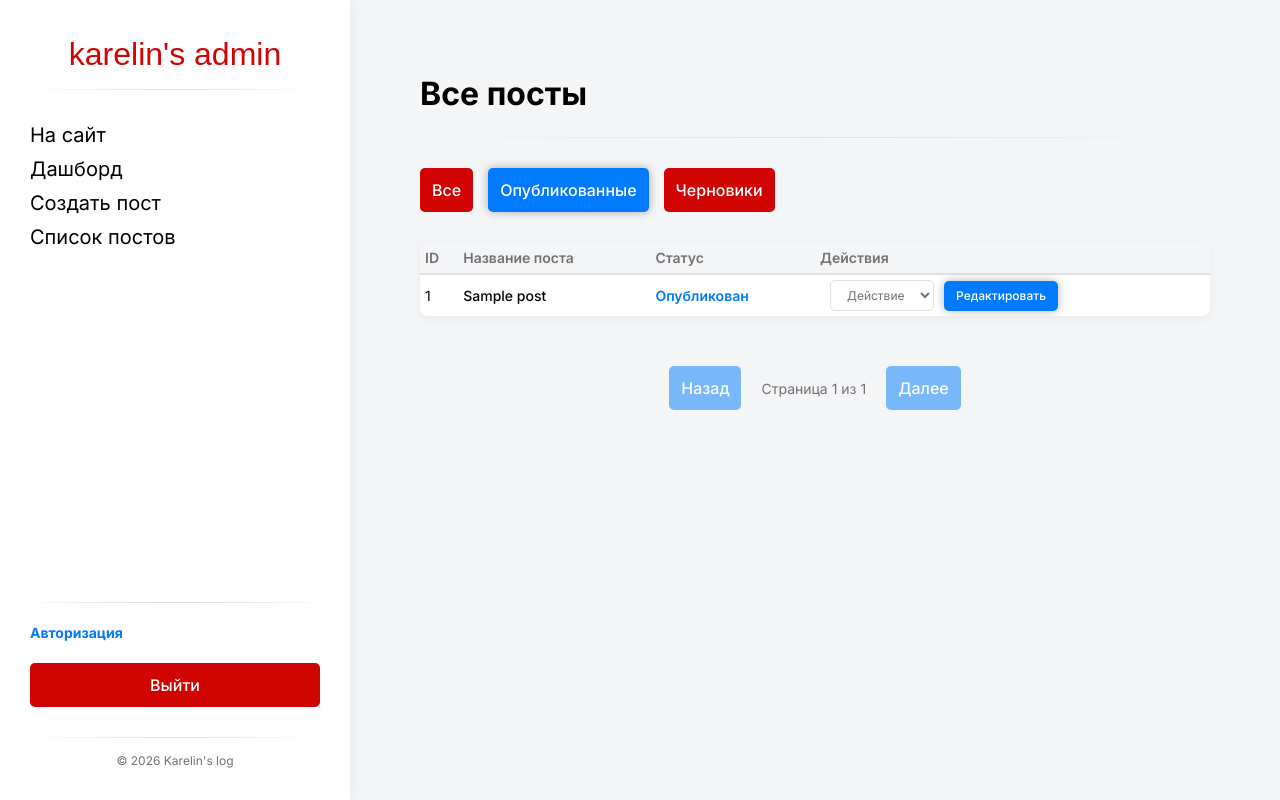
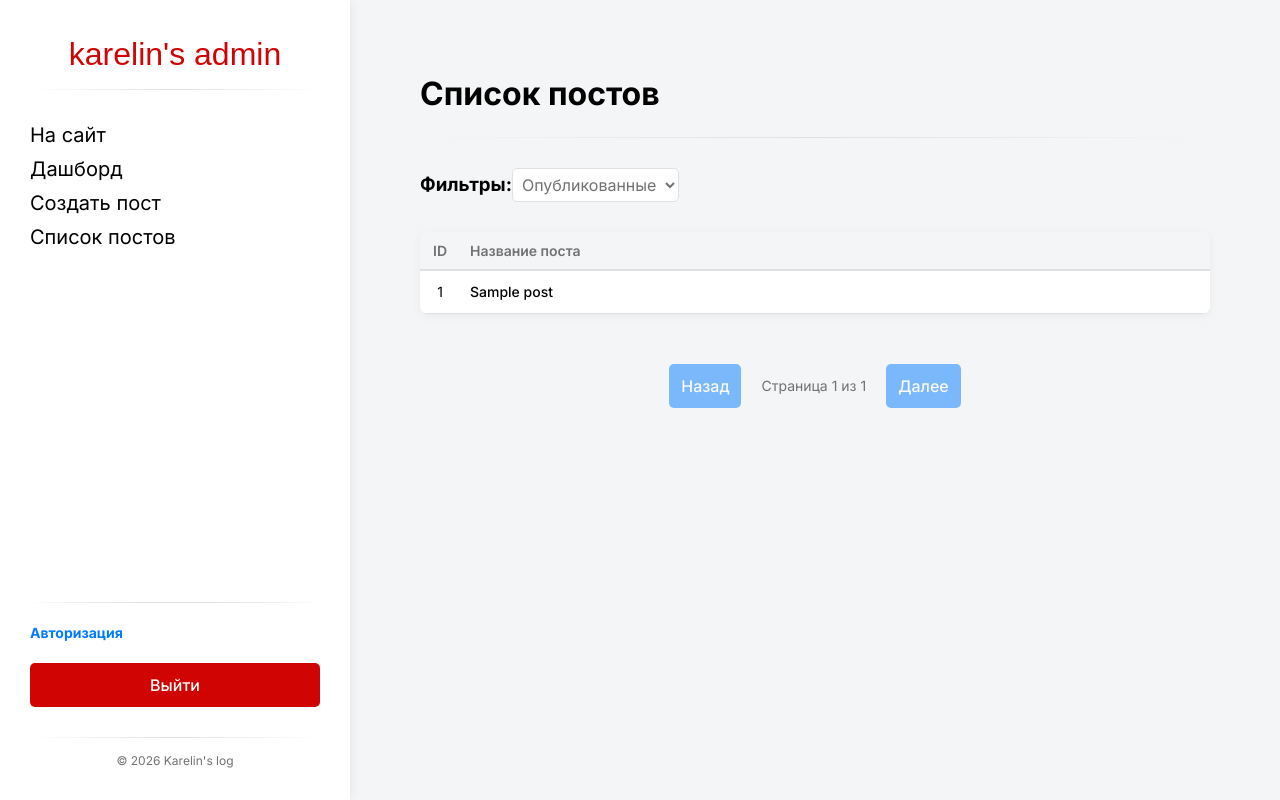
Before and after one commit to KarelinIvan/Karelin-s-Log, a FastAPI app: template app/templates/admin/posts_list.html in a window 1280 px wide. Run offline with FastAPI, Linux system fonts and the light colour scheme; the template is opened without the code that fills it: most values are stand-ins (such as "Sample title", 1, 10 or a date in 2020); parts of the project's set-up code (start-up, migrations or seed data) failed here and were passed over; some web fonts are replaced.

Commit message:
настройка шаблона и стилей

```diff
--- a/app/static/css/style.css
+++ b/app/static/css/style.css
@@ -30,6 +30,8 @@
     --color-main: #f4f5f7;
     --color-shadow: rgba(0, 0, 0, 0.05);
     --color-black: #000000;
+    --color-row-even: #f9fafb;
+    --color-row-hover: #f1f3f5;
 }
 
 html {
@@ -79,6 +81,7 @@
     padding: 0;
     margin: 0;
 }
+
 
 /* Универсальные стили для форм */
 .form-control {
@@ -204,7 +207,6 @@
     pointer-events: none;
     box-shadow: none;
 }
-
 
 /* Каркас: три колонки */
 .page-wrapper {
@@ -673,22 +675,33 @@
 }
 
 /* Админка: таблица постов */
+.admin-content {
+    min-width: 0;
+}
+
+.admin-table-wrapper {
+    width: 100%;
+    overflow-x: auto;
+    margin-bottom: 30px;
+    border-radius: 8px;
+    box-shadow: 0 2px 10px var(--color-shadow);
+}
+
 .admin-table {
     width: 100%;
+    min-width: 1200px;
+    table-layout: fixed;
     border-collapse: collapse;
     background-color: var(--color-white);
-    border-radius: 8px;
-    overflow: hidden;
-    box-shadow: 0 2px 10px var(--color-shadow);
-    margin-bottom: 30px;
 }
 
 .admin-table th,
 .admin-table td {
-    padding: 5px;
+    padding: 8px 10px;
     text-align: left;
     font-family: var(--font-family-Inter);
     font-size: var(--text-sm);
+    border-bottom: 1px solid var(--color-border);
 }
 
 .admin-table th {
@@ -696,17 +709,65 @@
     color: var(--color-grey);
     font-weight: 600;
     border-bottom: 2px solid var(--color-border);
+    white-space: nowrap;
+}
+
+/* Колонка ID */
+.admin-table th:nth-child(1),
+.admin-table td:nth-child(1) {
+    width: 40px;
+    text-align: center;
+}
+
+/* Колонка Название */
+.admin-table th:nth-child(2),
+.admin-table td:nth-child(2) {
+    width: 800px;
+    text-align: left;
+}
+
+/* Колонка Статус */
+.admin-table th:nth-child(3),
+.admin-table td:nth-child(3) {
+    width: 120px;
+    text-align: center;
+}
+
+/* Колонка Дата создания */
+.admin-table th:nth-child(4),
+.admin-table td:nth-child(4) {
+    width: 150px;
+    text-align: center;
+}
+
+/* Колонка Дата обновления */
+.admin-table th:nth-child(5),
+.admin-table td:nth-child(5) {
+    width: 150px;
+    text-align: center;
+}
+
+/* Колонка Дата публикации */
+.admin-table th:nth-child(6),
+.admin-table td:nth-child(6) {
+    width: 150px;
+    text-align: center;
+}
+
+/* Колонка Действия */
+.admin-table th:nth-child(7),
+.admin-table td:nth-child(7) {
+    width: 130px;
+    text-align: center;
 }
 
 /* Чередование строк (зебра) */
 .admin-table tbody tr:nth-child(even) {
-    background-color: #f9fafb;
-    /* Очень светлый серый */
+    background-color: var(--color-row-even);
 }
 
 .admin-table tbody tr:hover {
-    background-color: #f1f3f5;
-    /* Чуть темнее при наведении */
+    background-color: var(--color-row-hover);
 }
 
 .admin-table__link {
@@ -724,7 +785,7 @@
     display: flex;
     gap: 10px;
     align-items: center;
-    flex-wrap: wrap;
+    flex-wrap: nowrap;
 }
 
 .btn-sm {
@@ -732,7 +793,6 @@
     font-size: var(--text-xs);
 }
 
-/* Статусы */
 .status-published {
     color: var(--color-blue);
     font-weight: 600;
@@ -743,21 +803,9 @@
     font-weight: 600;
 }
 
-/* Фильтры (уже были, но на всякий случай) */
-.admin-filters {
-    display: flex;
-    gap: 15px;
-    margin-bottom: 30px;
-}
-
-/* Стили для селектора действий */
-.action-form {
-    display: inline-block;
-    margin-left: 10px;
-}
-
 .action-select {
-    padding: 6px 12px;
+    width: 110px;
+    padding: 3px 6px;
     border: 1px solid var(--color-border);
     border-radius: 5px;
     background-color: var(--color-white);
@@ -769,6 +817,27 @@
     transition: border-color 0.2s ease;
 }
 
-.action-select:focus {
+/* Фильтры в админке (селектор) */
+.admin-filters {
+    margin-bottom: 30px;
+    display: flex;
+    align-items: center;
+}
+
+.filter-select {
+    padding: 5px 5px;
+    border: 1px solid var(--color-border);
+    border-radius: 5px;
+    background-color: var(--color-white);
+    font-family: var(--font-family-Inter);
+    font-size: var(--text-base);
+    color: var(--color-grey);
+    cursor: pointer;
+    outline: none;
+    transition: border-color 0.2s ease;
+    min-width: 100px;
+}
+
+.filter-select:focus {
     border-color: var(--color-blue);
 }
--- a/app/templates/admin/posts_list.html
+++ b/app/templates/admin/posts_list.html
@@ -3,26 +3,31 @@
 {% block title %}Все посты{% endblock %}
 
 {% block content %}
-<h1 class="page-title divider-bottom">Все посты</h1>
+<h1 class="page-title divider-bottom">Список постов</h1>
 
 <!-- Фильтры -->
 <div class="admin-filters">
-    <a href="/admin/posts?status=all"
-       class="btn-{% if status == 'all' %}primary{% else %}secondary{% endif %}">Все</a>
-    <a href="/admin/posts?status=published"
-       class="btn-{% if status == 'published' %}primary{% else %}secondary{% endif %}">Опубликованные</a>
-    <a href="/admin/posts?status=draft"
-       class="btn-{% if status == 'draft' %}primary{% else %}secondary{% endif %}">Черновики</a>
+    <h3>Фильтры:  </h3>
+    <select class="filter-select" onchange="window.location.href='/admin/posts?status=' + this.value">
+        <option value="all" {% if status == 'all' %}selected{% endif %}>Все</option>
+        <option value="published" {% if status == 'published' %}selected{% endif %}>Опубликованные</option>
+        <option value="draft" {% if status == 'draft' %}selected{% endif %}>Черновики</option>
+    </select>
 </div>
 
 <!-- Таблица постов -->
 {% if posts %}
+
+<div class="admin-table-wrapper">
     <table class="admin-table">
         <thead>
             <tr>
                 <th>ID</th>
                 <th>Название поста</th>
                 <th>Статус</th>
+                <th>Дата создания</th>
+                <th>Дата обновления</th>
+                <th>Дата публикации</th>
                 <th>Действия</th>
             </tr>
         </thead>
@@ -40,12 +45,22 @@
                             <span class="status-draft">Черновик</span>
                         {% endif %}
                     </td>
+                    <td>{{ post.created_at.strftime('%d.%m.%Y') }}</td>
+                    <td>{{ post.updated_at.strftime('%d.%m.%Y') }}</td>
+                    <td>
+                        {% if post.published_at %}
+                            {{ post.published_at.strftime('%d.%m.%Y') }}
+                        {% else %}
+                            <span>-</span>
+                        {% endif %}
+                    </td>
                     <td class="admin-table__actions">
 
                         <!-- Селектор действий -->
                         <form action="/admin/posts/{{ post.id }}/action" method="post" class="action-form">
-                            <select name="action" class="action-select" onchange="this.form.submit()">
-                                <option value="" disabled selected>Действие</option>
+                            <select name="action" class="action-select" onchange="handleAction(this, '{{ post.id }}')">
+                                <option value="" disabled selected>Выбрать</option>
+                                <option value="edit">Редактировать</option>
                                 {% if post.published %}
                                     <option value="unpublish">Черновик</option>
                                 {% else %}
@@ -54,13 +69,12 @@
                                 <option value="delete">Удалить</option>
                             </select>
                         </form>
-                        <!-- Кнопка Редактировать (отдельно) -->
-                        <a href="/page/posts/{{ post.id }}/edit" class="btn-primary btn-sm">Редактировать</a>
                     </td>
                 </tr>
             {% endfor %}
         </tbody>
     </table>
+</div>
 {% else %}
     <div class="comments-card">
         <p class="comments-card__content">Постов пока нет.</p>
--- a/app/templates/admin_base.html
+++ b/app/templates/admin_base.html
@@ -21,7 +21,15 @@
     <!-- Подключение стилей -->
     <link rel="stylesheet" href="/static/css/style.css">
 </head>
-
+<script>
+    function handleAction(select, postId) {
+        if (select.value == "edit") {
+            window.location.href = "/page/posts/" + postId + "/edit";
+        } else {
+            select.form.submit();
+        }
+    }
+</script>
 <body>
     <div class="page-wrapper">
         <!-- Левый сайдбар админки -->
@@ -58,7 +66,7 @@
         </aside>
 
         <!-- Контентная часть (без правого сайдбара) -->
-        <div class="main-content">
+        <div class="main-content admin-content">
             <main>
                 {% block content %}
                 {% endblock %}
--- a/app/templates/index.html
+++ b/app/templates/index.html
@@ -22,7 +22,7 @@
             <h2 class="post-card__title">{{ post.title }}</h2>
 
             <div class="post-card__meta">
-                <span><i class="fa-regular fa-calendar"></i> {{ post.published_at.strftime('%d %B %Y') }}</span>
+                <span><i class="fa-regular fa-calendar"></i> {{ post.published_at.strftime('%d.%m.%Y') }}</span>
                 <!-- Можно добавить категорию -->
             </div>
 
```
